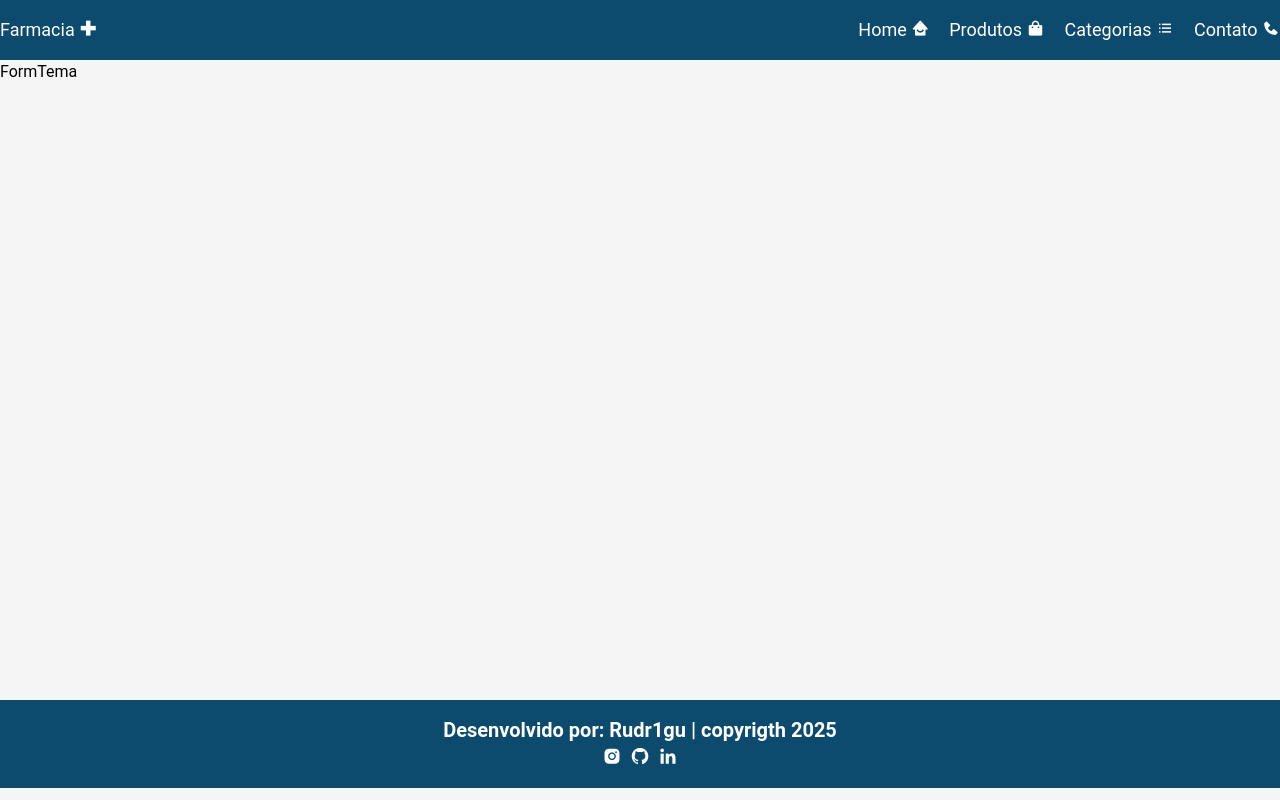
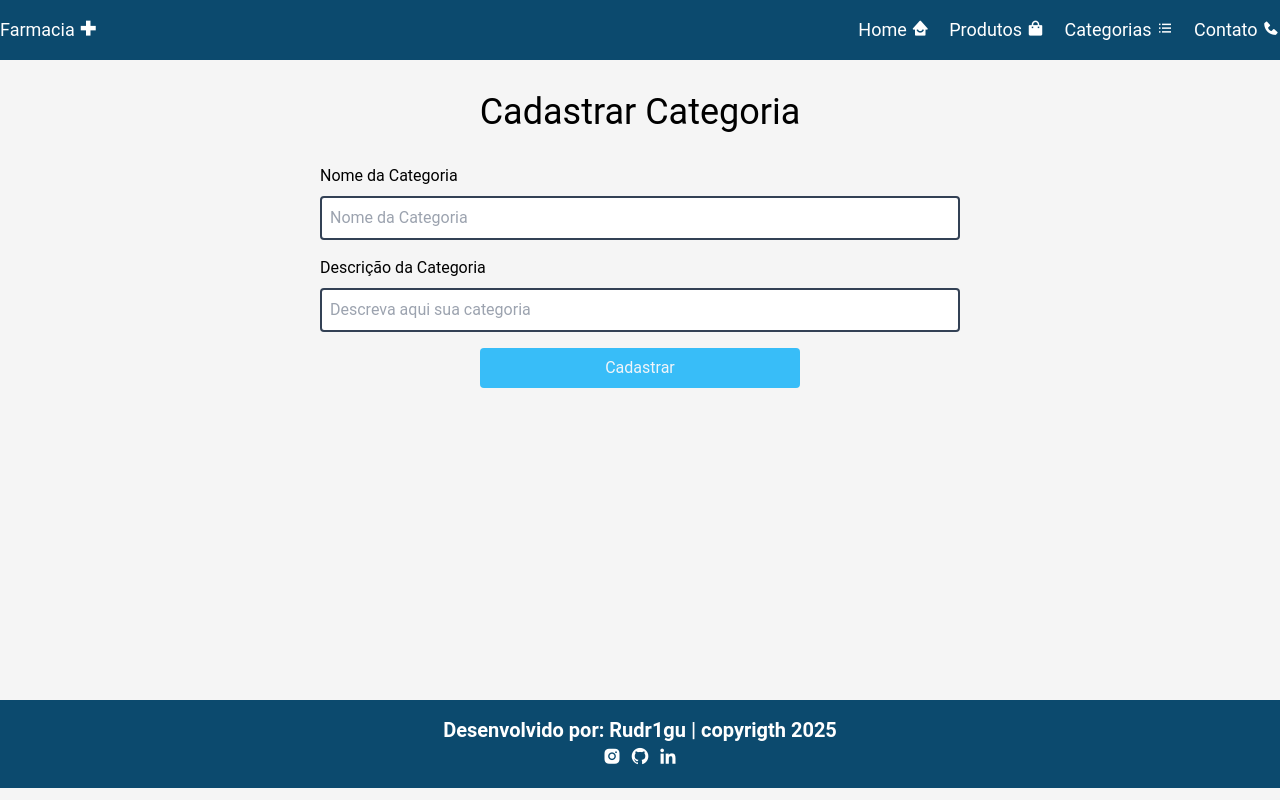
Before and after one commit to rudr1gu/projeto_final_bloco_03, a React (Vite) app: page /cadastrarcategoria in a window 1280 px wide. Built offline with nearby package versions, Linux system fonts and the light colour scheme.

Commit message:
:sparkles: feat: implement FormCategoria for creating and editing categories with loading state

```diff
--- a/src/components/categorias/formcategoria/FormCategoria.tsx
+++ b/src/components/categorias/formcategoria/FormCategoria.tsx
@@ -1,9 +1,111 @@
+import { useNavigate, useParams } from "react-router-dom";
+import CategoriaServices from "../../../services/CategoriaServices";
+import { ChangeEvent, useEffect, useState } from "react";
+import Categoria from "../../../models/Categoria";
+import { RotatingLines } from "react-loader-spinner";
+
 const FormTema = () => {
+
+    const navigate = useNavigate();
+    const categoriaServices = new CategoriaServices();
+
+    const [categoria, setCategoria] = useState<Categoria>({} as Categoria);
+    const [isLoading, setIsLoading] = useState<boolean>(false);
+
+    const { id } = useParams<{ id: string }>();
+
+    const buscarPorId = async (id: string) => {
+        try {
+            await categoriaServices.getCategoriaById(Number(id), setCategoria);
+        } catch (error: any) {
+            console.log(error);
+        }
+    }
+
+    useEffect(() => {
+        if (id !== undefined) {
+            buscarPorId(id);
+        }
+    }, [id]);
+
+    const atualizarEstado = (e: ChangeEvent<HTMLInputElement>) => {
+        setCategoria({ ...categoria, [e.target.name]: e.target.value });
+    }
+
+    const retornar = () => {
+        navigate('/categorias');
+    }
+
+    const gerarNovaCategoria = async (e: ChangeEvent<HTMLFormElement>) => {
+        e.preventDefault();
+        setIsLoading(true);
+
+        if (id !== undefined) {
+            try {
+                await categoriaServices.updateCategoria(categoria, setCategoria);
+            } catch (error: any) {
+                console.log(error);
+            }
+        } else {
+            try {
+                await categoriaServices.createCategoria(categoria, setCategoria);
+            } catch (error: any) {
+                console.log(error);
+            }
+        }
+
+        setIsLoading(false);
+        retornar();
+    }
+
     return (
-        <div>
-            <h1>FormTema</h1>
+        <div className="container flex flex-col items-center justify-center mx-auto">
+            <h1 className="text-4xl text-center my-8">
+                {id === undefined ? 'Cadastrar Categoria' : 'Editar Categoria'}
+            </h1>
+
+            <form className="w-1/2 flex flex-col gap-4" onSubmit={gerarNovaCategoria}>
+                <div className="flex flex-col gap-2">
+                    <label htmlFor="nome">Nome da Categoria</label>
+                    <input
+                        type="text"
+                        placeholder="Nome da Categoria"
+                        name='nome'
+                        className="border-2 border-slate-700 rounded p-2"
+                        value={categoria.nome}
+                        onChange={(e: ChangeEvent<HTMLInputElement>) => atualizarEstado(e)}
+                    />
+                </div>
+                <div className="flex flex-col gap-2">
+                    <label htmlFor="descricao">Descrição da Categoria</label>
+                    <input
+                        type="text"
+                        placeholder="Descreva aqui sua categoria"
+                        name='descricao'
+                        className="border-2 border-slate-700 rounded p-2"
+                        value={categoria.descricao}
+                        onChange={(e: ChangeEvent<HTMLInputElement>) => atualizarEstado(e)}
+                    />
+                </div>
+                <button
+                    className="rounded text-slate-100 bg-sky-400
+                               hover:bg-sky-800 w-1/2 py-2 mx-auto flex justify-center"
+                    type="submit">
+                    {isLoading ?
+                        <RotatingLines
+                            strokeColor="white"
+                            strokeWidth="5"
+                            animationDuration="0.75"
+                            width="24"
+                            visible={true}
+                        /> :
+                        <span>{id === undefined ? 'Cadastrar' : 'Atualizar'}</span>
+
+                    }
+                </button>
+            </form>
         </div>
-    )
+    );
 }
 
 export default FormTema;
```
